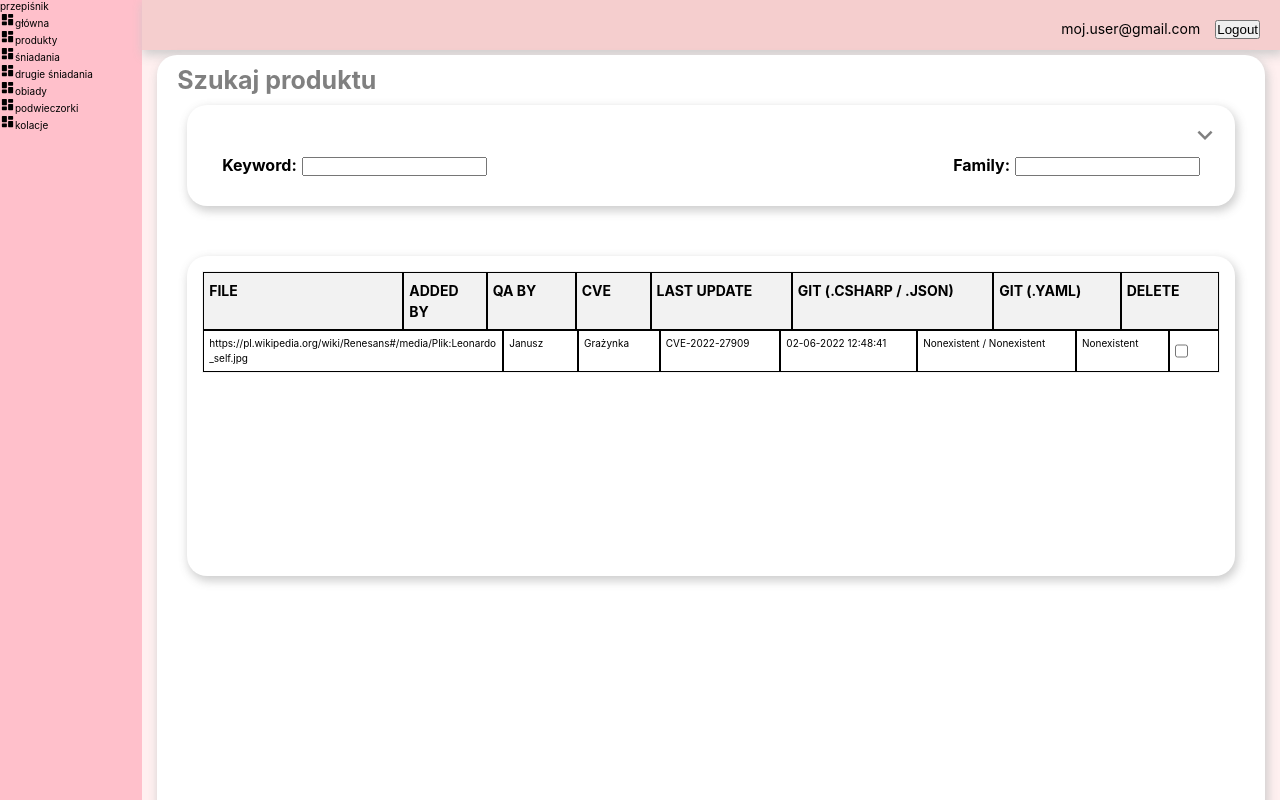
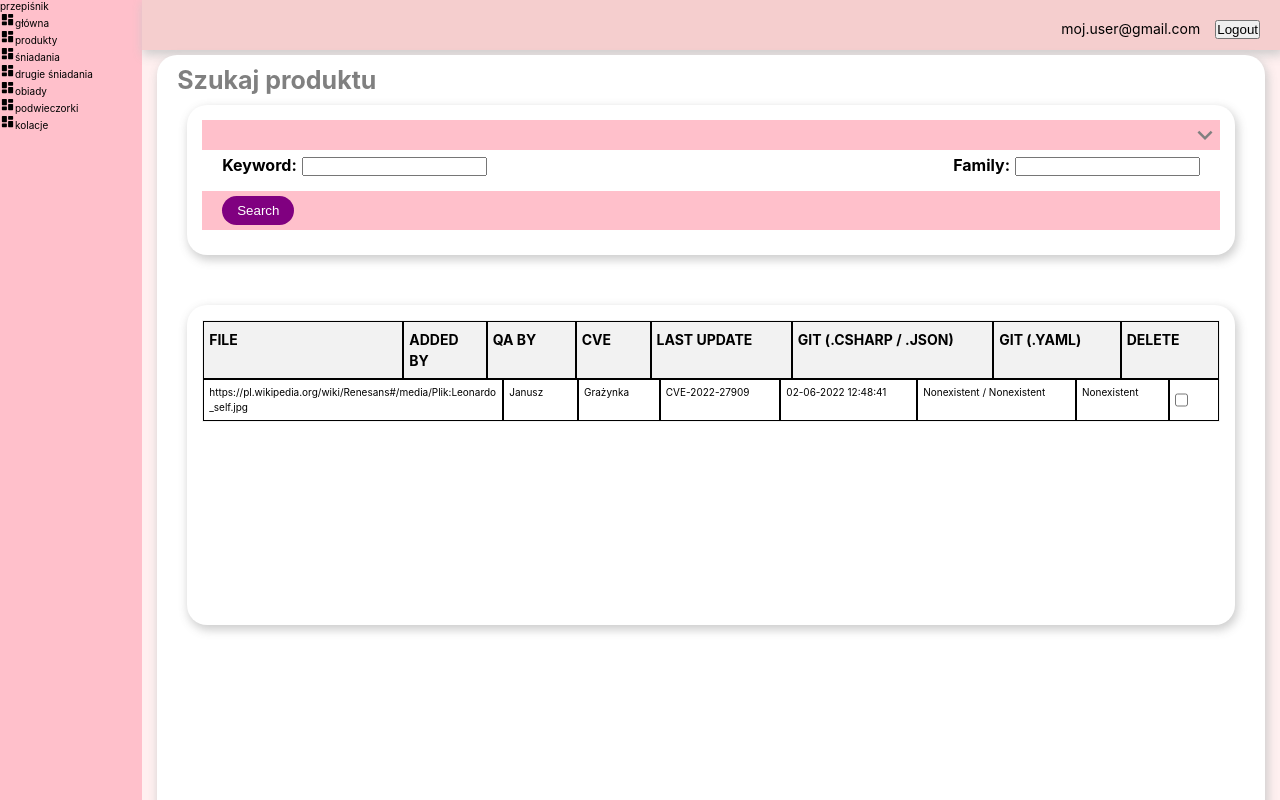
Before and after one commit to KTZgraph/przepisnik, a React (Create React App) app in the folder frontend/: page / in a window 1280 px wide. Shown: the top 800 px of the page. Built offline with nearby package versions, Linux system fonts and the light colour scheme.

Commit message:
[fix] class -> className

```diff
--- a/frontend/src/components/organisms/SearchElements/SearchForm.jsx
+++ b/frontend/src/components/organisms/SearchElements/SearchForm.jsx
@@ -54,7 +54,7 @@ const SearchForm = () => {
   if (!expanded) {
     return (
       <form className="search-form" onSubmit={handleSubmit}>
-        <div className="options">
+        <div className="u-flex-end">
           <ExpandMoreIcon className="icon" onClick={handleClick} />
         </div>
         <div className="row">
@@ -69,12 +69,17 @@ const SearchForm = () => {
             <input type="text" id="family" name="family" ref={familyRef} />
           </div>
         </div>
+        <div className="row u-flex-end">
+          <button type="submit" className="action">
+            Search
+          </button>
+        </div>
       </form>
     );
   } else {
     return (
       <form className="search-form" onSubmit={handleSubmit}>
-        <div className="options">
+        <div className="u-flex-end">
           <ExpandLessIcon className="icon" onClick={handleClick} />
         </div>
         <div className="row">
--- a/frontend/src/components/organisms/SearchElements/SearchForm.scss
+++ b/frontend/src/components/organisms/SearchElements/SearchForm.scss
@@ -1,14 +1,15 @@
 .search-form {
   margin-bottom: 50px;
 
-  .options {
+  .u-flex-end {
     display: flex;
     justify-content: flex-end;
+    background-color: pink;
+  }
 
-    .icon {
-      font-size: 30px;
-      color: grey;
-    }
+  .icon {
+    font-size: 30px;
+    color: grey;
   }
 
   .row {
--- a/frontend/src/components/organisms/SearchElements/SearchTable.jsx
+++ b/frontend/src/components/organisms/SearchElements/SearchTable.jsx
@@ -18,35 +18,38 @@ const SearchTable = () => {
         </div>
       </div>
       {/* wiersze tabelki */}
-      <div class="table-row">
+      <div className="table-row">
         <div
-          class="table-row-item u-flex-grow2 row-item-file"
+          className="table-row-item u-flex-grow2 row-item-file"
           data-header="file"
         >
           {/* https://pl.wikipedia.org/wiki/Renesans#/media/Plik:Leonardo_self.jpg */}
           https://pl.wikipedia.org/wiki/Renesans#/media/Plik:Leonardo_self.jpg
         </div>
-        <div class="table-row-item row-item-added-by" data-header="added by">
+        <div
+          className="table-row-item row-item-added-by"
+          data-header="added by"
+        >
           Janusz
         </div>
-        <div class="table-row-item" data-header="QA By">
+        <div className="table-row-item" data-header="QA By">
           Grażynka
         </div>
-        <div class="table-row-item" data-header="CVE">
+        <div className="table-row-item" data-header="CVE">
           CVE-2022-27909
         </div>
-        <div class="table-row-item" data-header="Last Update">
+        <div className="table-row-item" data-header="Last Update">
           02-06-2022 12:48:41
         </div>
-        <div class="table-row-item" data-header="GIT (.csharp / .json)">
+        <div className="table-row-item" data-header="GIT (.csharp / .json)">
           {/* Nonexistent / Nonexistent czerwone */}
           Nonexistent / Nonexistent
         </div>
-        <div class="table-row-item" data-header="GIT (.yaml)">
+        <div className="table-row-item" data-header="GIT (.yaml)">
           {/* Nonexistent / Nonexistent czerwone */}
           Nonexistent
         </div>
-        <div class="table-row-item" data-header="Delete">
+        <div className="table-row-item" data-header="Delete">
           {/* Nonexistent / Nonexistent czerwone */}
           <input type="checkbox" id="delete" name="delete" />
         </div>
```
